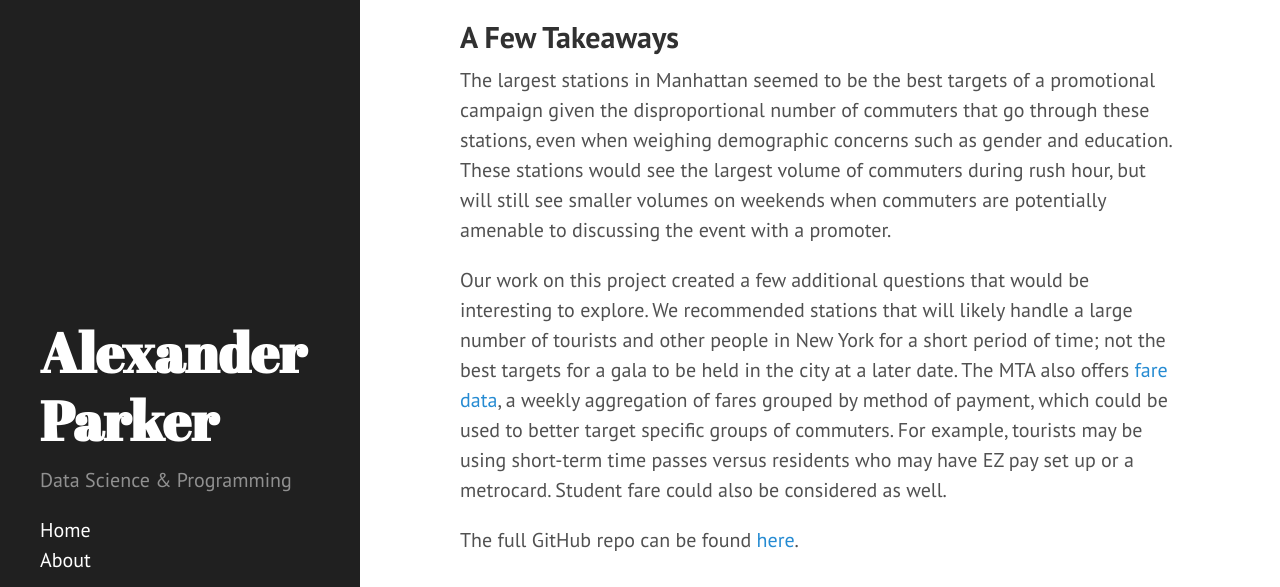
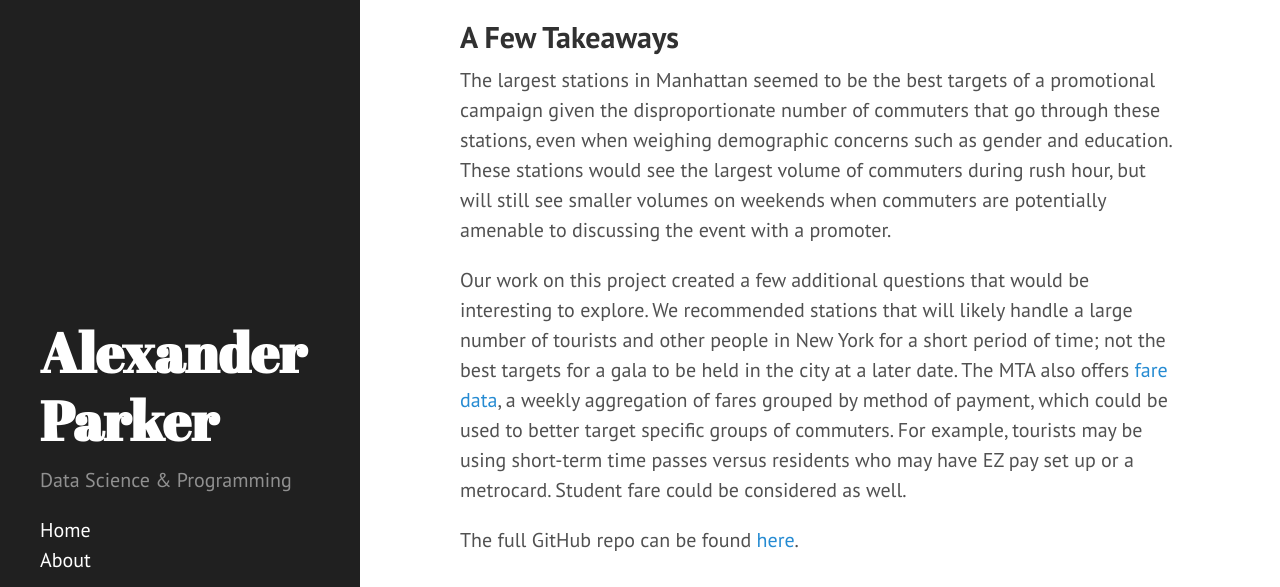
Before and after one commit to Alexander-Parker/OLD-Alexander-Parker.github.io, a Jekyll site: the page built from _posts/2019-07-09-New-York-Metro-Commuter-Analysis.md, in a window 1280 px wide and 900 px high, scrolled down 4960 px. Shown: the part 193-780 px from the top of the window. Built offline with Jekyll 4.4.1, drawn with Linux system fonts in a browser that asks for light colours; Markdown is read by kramdown in place of the engine named in the settings; some of the changed text lies outside the part shown.

Commit message:
minor text changes

```diff
--- a/_posts/2019-07-09-New-York-Metro-Commuter-Analysis.md
+++ b/_posts/2019-07-09-New-York-Metro-Commuter-Analysis.md
@@ -135,8 +135,8 @@ We plotted the average activity of four-hour intervals for our top ten stations
 
 
 ## A Few Takeaways
-The largest stations in Manhattan seemed to be the best targets of a promotional campaign given the disproportional number of commuters that go through these stations, even when weighing demographic concerns such as gender and education. These stations would see the largest volume of commuters during rush hour, but will still see smaller volumes on weekends when commuters are potentially amenable to discussing the event with a promoter.
+The largest stations in Manhattan seemed to be the best targets of a promotional campaign given the disproportionate number of commuters that go through these stations, even when weighing demographic concerns such as gender and education. These stations would see the largest volume of commuters during rush hour, but will still see smaller volumes on weekends when commuters are potentially amenable to discussing the event with a promoter.
 
-Our work on this project created a few additional questions that would be interesting to explore. We recommended stations that will likely handle a large number of tourists and other people in New York for a short period of time; not the best targets for a gala to be held in the city at a later date. The MTA also offers [fare data](http://web.mta.info/developers/fare.html), a weekly aggregation of fares grouped by method of payment, which could be used to better target specific groups of commuters. For example, tourists may be using short-term time passes versus residents who may have EZ pay set up or a metrocard. Student fare could also be considered as well.
+Our work on this project created a few additional questions that would be interesting to explore. We recommended stations that will likely handle a large number of tourists and other people in New York for a short period of time; not the best targets for a gala to be held in the city at a later date. The MTA also offers [fare data](http://web.mta.info/developers/fare.html), a weekly aggregation of fares grouped by method of payment, which could be used to better target specific groups of commuters. For example, tourists may be using short-term time passes versus residents who may have EZ pay set up or a metrocard. Student fare could be considered as well.
 
 The full GitHub repo can be found [here](https://github.com/Alexander-Parker/nyc-commuter-analysis).
```
Also changed, not shown: other parts of _posts/2019-07-09-New-York-Metro-Commuter-Analysis.md (+1 -1 lines).
